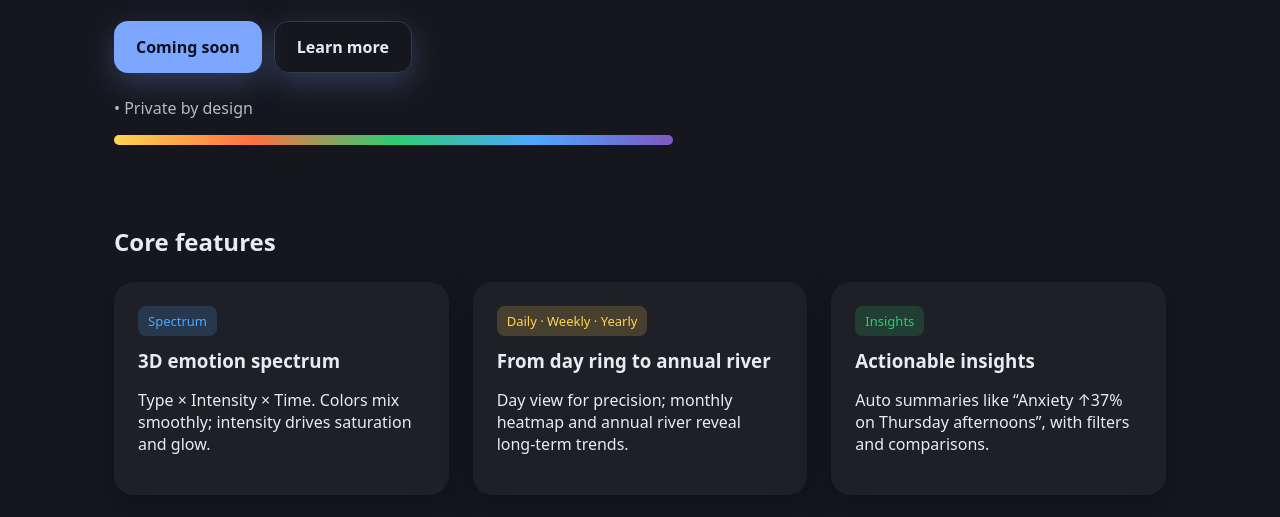
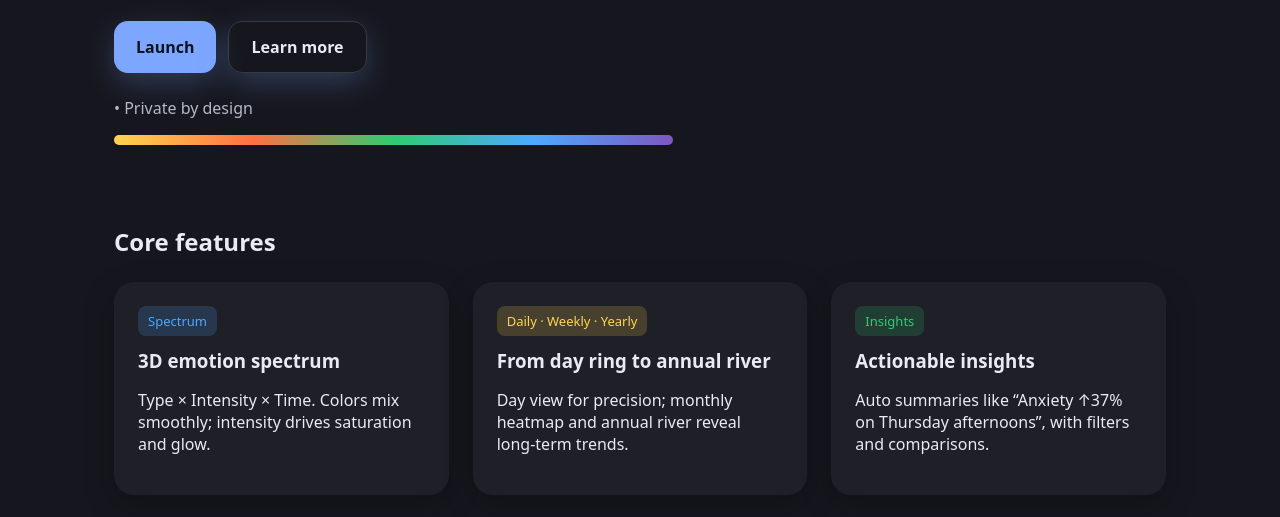
Before and after one commit to chenkaitech/HueFlow, a plain HTML site: page index.html in a window 1280 px wide. Shown: the part 283-800 px from the top of the page. Drawn offline with Linux system fonts and the light colour scheme.

Commit message:
Update index.html

```diff
--- a/index.html
+++ b/index.html
@@ -64,7 +64,7 @@ nav{display:flex;justify-content:space-between;align-items:center;gap:16px}
       <p class="lead" data-en="Track mood type, intensity, and time in one elegant spectrum. See patterns, get insights, and build healthier habits."
          data-zh="在一个精致的光谱中同时记录情绪类型、强度与时间。发现模式，生成洞察，养成更健康的习惯。"></p>
       <div class="cta">
-        <a href="#" class="button" data-en="Coming soon" data-zh="即将上架"></a>
+        <a href="https://chenkaitech.github.io/HueFlow/" class="button" data-en="Launch" data-zh="现已上架"></a>
         <a href="#features" class="button ghost" data-en="Learn more" data-zh="了解功能"></a>
       </div>
       <div style="margin-top:24px;color:var(--text2)">
```
